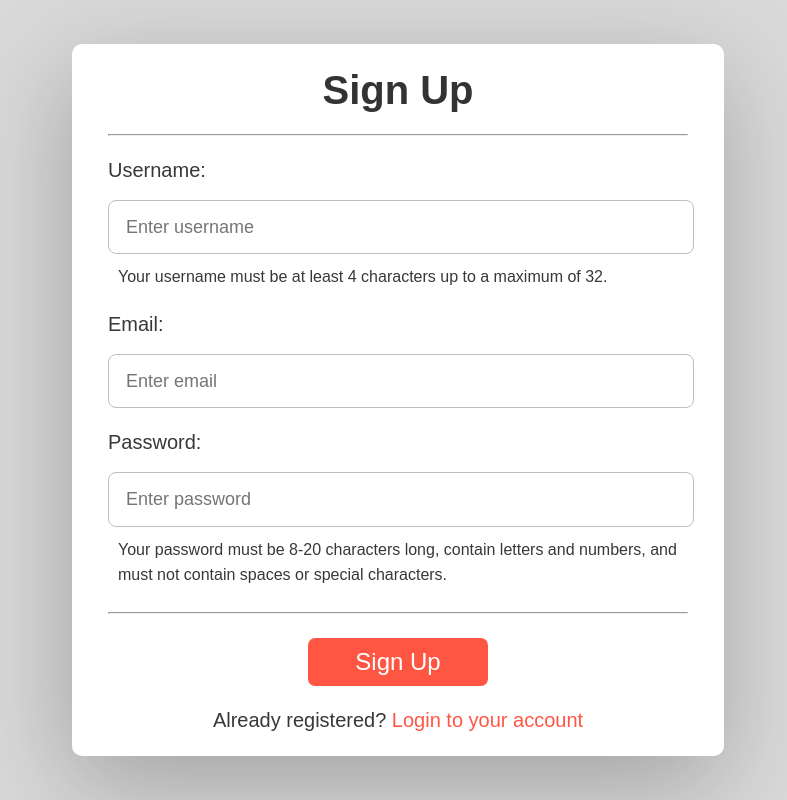
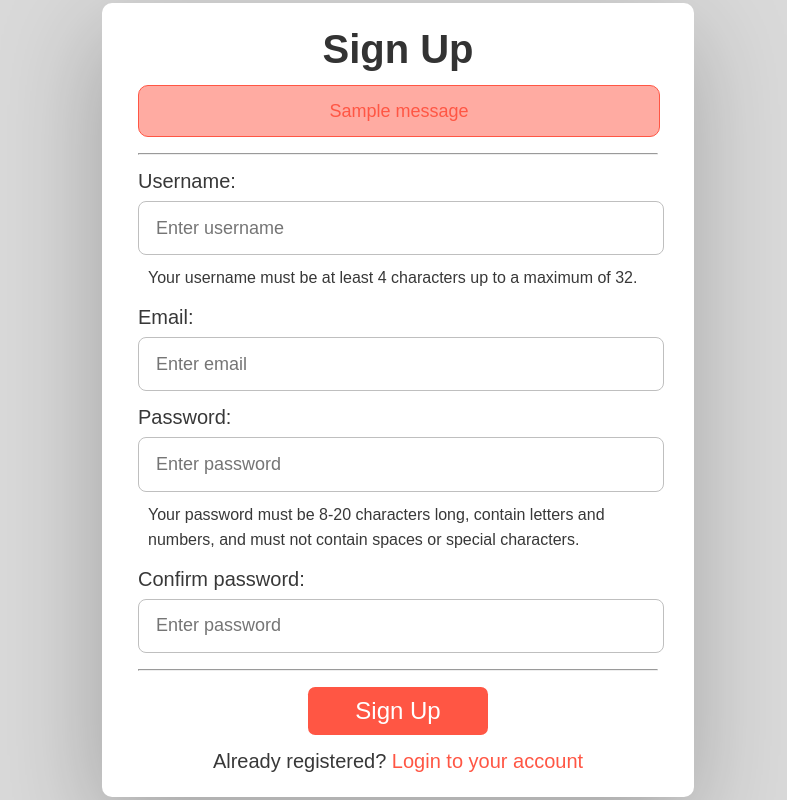
Before and after one commit to FCTL3314/Shortify, a Flask app: page /users/registration/ in a window 1280 px wide. Shown: the whole page, without its empty margins (242-1029 px from the left). Run offline with Flask 3, Linux system fonts and the light colour scheme; tables that the repository leaves empty hold one stand-in row (values such as "Sample post"); one stand-in notice (Sample message) is shown.

Commit message:
Created a User model, changed the Url model, changed templates, created the logic for generating and displaying the generated short link, handling form errors.

```diff
--- a/app/__init__.py
+++ b/app/__init__.py
@@ -1,6 +1,6 @@
 from flask import Flask
 
-from app.extensions import db
+from app.extensions import bcrypt, db, login_manager
 from app.main.controllers import bp as main_bp
 from app.users.controllers import bp as users_bp
 from config import Config
@@ -11,6 +11,8 @@ def create_app(config_class=Config):
     app.config.from_object(config_class)
 
     db.init_app(app)
+    bcrypt.init_app(app)
+    login_manager.init_app(app)
 
     app.register_blueprint(main_bp)
     app.register_blueprint(users_bp, url_prefix='/users')
--- a/app/main/forms.py
+++ b/app/main/forms.py
@@ -1,5 +1,5 @@
 from flask_wtf import FlaskForm
-from wtforms import URLField, SubmitField
+from wtforms import SubmitField, URLField
 from wtforms.validators import URL, Length
 
 
--- a/app/static/css/style.css
+++ b/app/static/css/style.css
@@ -3,9 +3,12 @@
     --secondary: #797979;
     --secondary-interactive: #676767;
     --active: #FF5644;
+    --active-light: #FF56447F;
     --active-interactive: #ff4533;
+    --danger: #ff4b4b;
     --bg-main: #F8F9FB;
     --bg-secondary: #D9D9D9;
+    scroll-behavior: smooth;
 }
 
 body {
@@ -36,6 +39,59 @@ body {
     background-color: var(--bg-secondary);
 }
 
+.icon {
+    margin: 0 0 0 6px;
+}
+
+.flash {
+    width: 100%;
+    display: flex;
+    justify-content: center;
+    align-items: center;
+    border: 1px solid;
+    border-radius: .5em;
+    margin-top: 16px;
+    margin-bottom: 16px;
+}
+
+.flash-content {
+    padding: 16px;
+}
+
+.flash__title {
+    color: inherit;
+    font-size: 24px;
+    font-weight: 700;
+    margin: 0 0 6px;
+}
+
+.flash__text {
+    color: inherit;
+    font-size: 18px;
+}
+
+.flash__bold {
+    color: inherit;
+    font-size: 16px;
+    font-weight: 700;
+}
+
+.flash__link {
+    color: inherit;
+}
+
+.flash--active {
+    color: var(--active);
+    background-color: var(--active-light);
+    border-color: var(--active);
+}
+
+.flash--active .flash__link:hover,
+.flash--active .flash__link:hover,
+.flash--active .flash__link:hover {
+    color: var(--active-interactive);
+}
+
 .container-center {
     width: 100%;
     display: flex;
@@ -49,6 +105,10 @@ body {
     background-color: var(--active);
     border-radius: .3em;
     transition-duration: 0.2s;
+}
+
+.input-group {
+    margin: 16px 0;
 }
 
 .input {
@@ -66,6 +126,10 @@ body {
     outline: 0.15em solid var(--active);
 }
 
+.input--auth {
+    margin: 10px 0 0;
+}
+
 .btn:hover,
 .btn:active,
 .btn:focus {
@@ -264,25 +329,21 @@ body {
     box-shadow: -4px 30px 100px rgba(0, 0, 0, 0.25);
 }
 
-.form {
-    width: 580px;
+.login-form {
+    width: 460px;
 }
 
-.input-group {
-    margin: 24px 0;
+.registration-form {
+    width: 520px;
 }
 
 
 .form__title {
     font-size: 40px;
     text-align: center;
-    margin: 0 0 24px;
+    margin: 0 0 16px;
     font-weight: 700;
     color: #333333;
-}
-
-.input--auth {
-    margin: 20px 0 0;
 }
 
 .form__text {
@@ -332,10 +393,10 @@ body {
     font-size: 24px;
     width: 7.5em;
     height: 2em;
-    margin: 0 0 24px;
+    margin: 0 0 16px;
 }
 
 .form-submit-wrp {
-    margin: 24px 0 0;
+    margin: 16px 0 0;
     text-align: center;
 }
--- a/app/templates/users/base.html
+++ b/app/templates/users/base.html
@@ -2,9 +2,10 @@
 <html lang="en">
 <head>
   <meta charset="UTF-8">
+  <link rel="icon" href="{{ url_for('static', filename='img/icon.svg') }}">
   <link rel="stylesheet" href="{{ url_for('static', filename='css/reset.css') }}">
   <link rel="stylesheet" href="{{ url_for('static', filename='css/style.css') }}">
-  <title>Title</title>
+  <title>{% block title %} Shortify {% endblock %}</title>
 </head>
 <body>
 <div class="container-center bg-secondary vh-100">
--- a/app/templates/users/registration.html
+++ b/app/templates/users/registration.html
@@ -1,29 +1,57 @@
 {% extends 'users/base.html' %}
 
+{% block title %} Shortify | Sign Up {% endblock %}
+
 {% block form %}
-  <form class="form" action="{{ url_for('users.registration') }}" method="post">
+  <form class="registration-form" action="{{ url_for('users.registration') }}" method="post">
+
+    {{ form.hidden_tag() }}
+
     <h2 class="form__title">Sign Up</h2>
+    {% if get_flashed_messages() %}
+      <div class="flash flash--active">
+        {% for message in get_flashed_messages() %}
+          <div class="flash-content">
+            <p class="flash__text">{{ message }}</p>
+          </div>
+        {% endfor %}
+      </div>
+    {% elif form.errors %}
+      <div class="flash flash--active">
+        <div class="flash-content">
+          {% for field, errors in form.errors.items() %}
+            {% for error in errors %}
+              <p class="flash__text"><span class="flash__bold">{{ field|capitalize }}: </span>{{ error }}</p>
+            {% endfor %}
+          {% endfor %}
+        </div>
+      </div>
+    {% endif %}
     <hr class="divider">
     <div class="input-group">
-      <label for="username">Username:</label>
-      <input id="username" class="input input--auth" placeholder="Enter username" type="text">
+      <label for="{{ form.username.id }}">Username:</label>
+      {{ form.username }}
       <p class="form__text">Your username must be at least 4 characters up to a maximum of 32.</p>
     </div>
     <div class="input-group">
-      <label for="email">Email:</label>
-      <input id="email" class="input input--auth" placeholder="Enter email" type="text">
+      <label for="{{ form.email.id }}">Email:</label>
+      {{ form.email }}
     </div>
     <div class="input-group">
-      <label for="password">Password:</label>
-      <input id="password" class="input input--auth" placeholder="Enter password" type="password">
+      <label for="{{ form.password.id }}">Password:</label>
+      {{ form.password }}
       <p class="form__text">
         Your password must be 8-20 characters long, contain letters and numbers, and must not contain spaces or
         special characters.
       </p>
     </div>
+    <div class="input-group">
+      <label for="{{ form.password_confirmation.id }}">Confirm password:</label>
+      {{ form.password_confirmation }}
+    </div>
     <hr class="divider">
     <div class="form-submit-wrp">
-      <button class="btn btn--form">Sign Up</button>
+      {{ form.submit }}
       <p>
         Already registered?
         <a href="{{ url_for('users.login') }}" class="form-link form-link--active">
--- /dev/null
+++ b/app/users/forms.py
@@ -0,0 +1,81 @@
+from flask_wtf import FlaskForm
+from wtforms import (BooleanField, EmailField, PasswordField, StringField,
+                     SubmitField)
+from wtforms.validators import (Email, EqualTo, InputRequired, Length,
+                                ValidationError)
+
+from app.users.models import User
+
+
+class RegistrationForm(FlaskForm):
+    username = StringField(
+        'username',
+        validators=[InputRequired(), Length(min=4, max=32)],
+        render_kw={
+            'class': 'input input--auth',
+            'placeholder': 'Enter username',
+        },
+    )
+    email = EmailField(
+        'email',
+        validators=[InputRequired(), Email()],
+        render_kw={
+            'class': 'input input--auth',
+            'placeholder': 'Enter email',
+        },
+    )
+    password = PasswordField(
+        'password',
+        validators=[
+            InputRequired(),
+            Length(min=8, max=20),
+            EqualTo('password_confirmation', message='Passwords do not match.'),
+        ],
+        render_kw={
+            'class': 'input input--auth',
+            'placeholder': 'Enter password',
+        },
+    )
+    password_confirmation = PasswordField(
+        'password_confirmation',
+        validators=[InputRequired(), Length(min=8, max=20)],
+        render_kw={
+            'class': 'input input--auth',
+            'placeholder': 'Enter password',
+        },
+    )
+    submit = SubmitField('Sign Up', render_kw={'class': 'btn btn--form'})
+
+    def validate_username(self, username):
+        is_exists = User.query.filter_by(username=username.data).first()
+        if is_exists:
+            raise ValidationError('A user with this username already exists.')
+
+    def validate_email(self, email):
+        is_exists = User.query.filter_by(email=email.data).first()
+        if is_exists:
+            raise ValidationError('A user with this email already exists.')
+
+
+class LoginForm(FlaskForm):
+    username = StringField(
+        'username',
+        validators=[InputRequired(), Length(min=4, max=32)],
+        render_kw={
+            'class': 'input input--auth',
+            'placeholder': 'Enter username',
+        },
+    )
+    password = PasswordField(
+        'password',
+        validators=[InputRequired(), Length(min=8, max=20)],
+        render_kw={
+            'class': 'input input--auth',
+            'placeholder': 'Enter password',
+        },
+    )
+    remember_me = BooleanField(
+        'remember_me',
+        render_kw={'class': 'form__checkbox'}
+    )
+    submit = SubmitField('Log In', render_kw={'class': 'btn btn--form'})
--- a/requirements.txt
+++ b/requirements.txt
@@ -1,5 +1,9 @@
 Flask==2.3.1
+SQLAlchemy==2.0.11
 Flask-SQLAlchemy==3.0.3
 Flask-WTF==1.1.1
+Flask-Login==0.6.2
+Flask-Bcrypt==1.0.1
 WTForms==3.0.1
+email_validator==2.0.0.post2
 python-dotenv==1.0.0
```
Also changed, not shown: other parts of app/static/css/style.css (+24 -23 lines), app/common/decorators.py (added, +14 -0 lines), app/extensions.py (+7 -0 lines), app/main/controllers.py (+27 -2 lines), app/main/models.py (+22 -4 lines), app/templates/base.html (added, +77 -0 lines), app/templates/index.html (+20 -55 lines), app/templates/users/login.html (+31 -8 lines), app/users/controllers.py (+53 -6 lines), app/users/models.py (added, +12 -0 lines), app/common/__init__.py (added), app/static/img/icon.svg (added).
